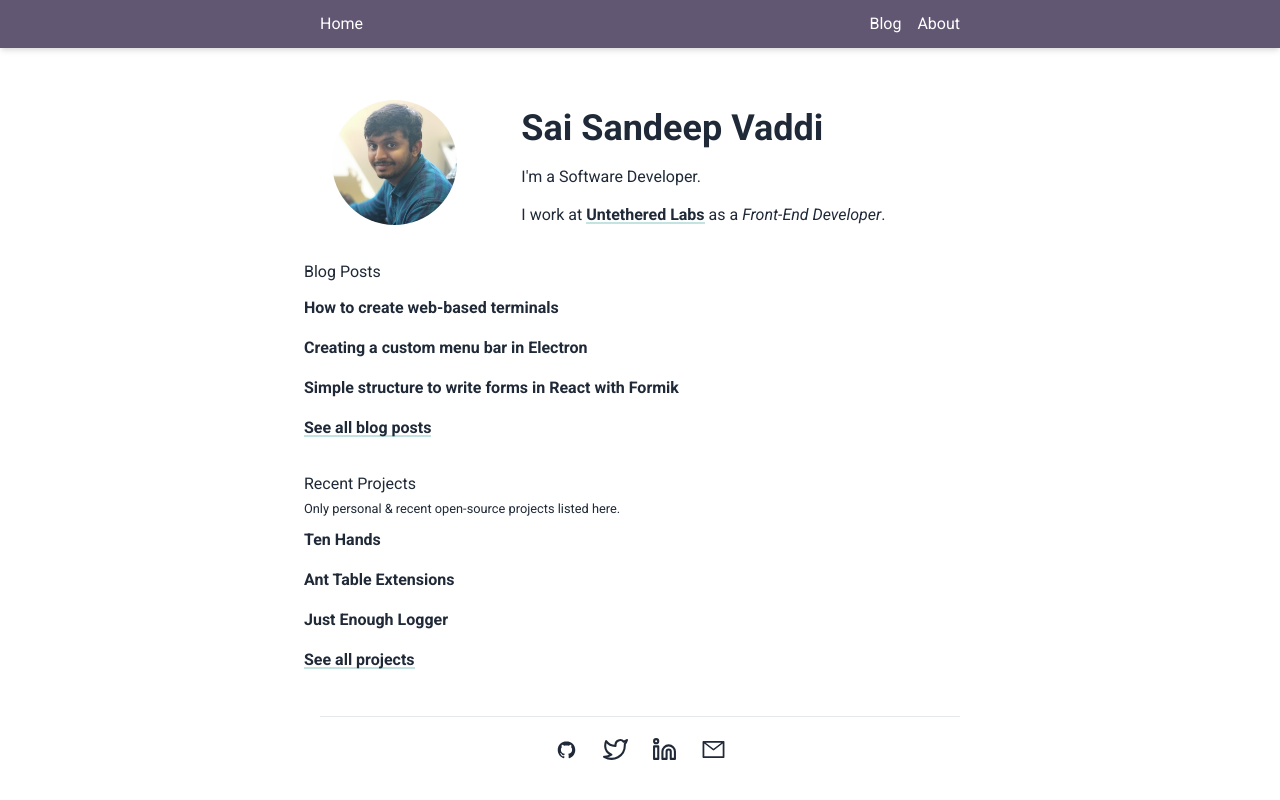
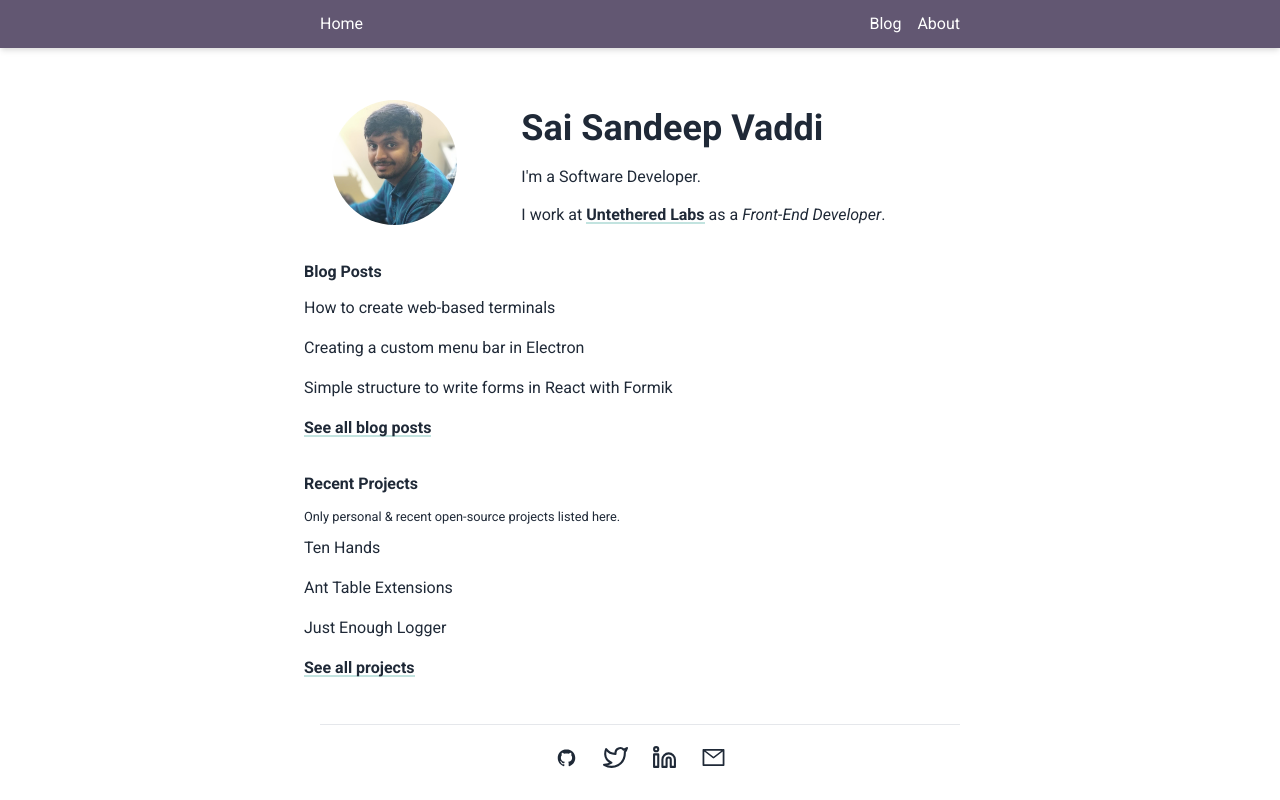
Before and after one commit to saisandeepvaddi/my-personal-website, a Next.js app: page / in a window 1280 px wide. Built offline with nearby package versions, Linux system fonts and the light colour scheme; what @tailwindcss/typography, tailwindcss-debug-screens would draw is missing.

Commit message:
Change styles

```diff
--- a/components/Home/TopArticles.jsx
+++ b/components/Home/TopArticles.jsx
@@ -18,13 +18,14 @@
 
 function TopArticles() {
   return (
-    <section className="container mx-auto max-w-2xl">
-      <h2 className="mb-3">Blog Posts</h2>
+    <section className="container mx-auto max-w-2xl prose prose-sm">
+      <h3 className="mb-3 font-bold">Blog Posts</h3>
+
       <ul className="space-y-2 md:space-y-4">
         {articleLinks.map((article) => (
           <li key={article.title}>
             <Link href={article.href}>
-              <a className="list-item">{article.title}</a>
+              <a className="list-item hover:underline">{article.title}</a>
             </Link>
           </li>
         ))}
--- a/components/Home/TopProjects.jsx
+++ b/components/Home/TopProjects.jsx
@@ -17,17 +17,20 @@
 
 function TopProjects() {
   return (
-    <section className="container mx-auto max-w-2xl">
-      <h2 className="mb-0">Recent Projects</h2>
-      <small>
-        Only personal &amp; recent open-source projects listed here.
-      </small>
+    <section className="container mx-auto max-w-2xl prose prose-sm">
+      <h3 className="mb-0 font-bold">Recent Projects</h3>
+      <div className="my-2">
+        <small>
+          Only personal &amp; recent open-source projects listed here.
+        </small>
+      </div>
+
       <ul className="space-y-2 md:space-y-4 mt-2">
         {projectLinks.map((project) => (
           <li key={project.title}>
             <a
               href={project.href}
-              className="list-item"
+              className="list-item hover:underline"
               target="blank"
               rel="noopener noreferrer"
             >
@@ -37,7 +40,6 @@
         ))}
       </ul>
       <div className="mt-4"></div>
-
       <a
         href="https://github.com/saisandeepvaddi"
         target="blank"
--- a/styles/tailwind.css
+++ b/styles/tailwind.css
@@ -45,7 +45,7 @@
     @apply text-xl;
   } */
 
-  a:hover {
+  /* a:hover {
     @apply font-bold;
   }
 
@@ -66,7 +66,27 @@
   a.list-item:hover {
     background: #34475a !important;
     background: linear-gradient(transparent 90%, #34475a 0) !important;
+  } */
+
+  a:not(.nav-link):not([aria-hidden="true"]):not(.list-item) {
+    @apply font-semibold;
+    text-decoration: none;
+    background: linear-gradient(transparent 90%, #2a9d9049 0);
   }
+
+  a:not(.nav-link):not([aria-hidden="true"]):not(.list-item):hover {
+    background: #2a8d8f;
+    background: linear-gradient(transparent 80%, #2a9d90a4 0);
+  }
+
+  /* a.list-item {
+    background: none !important;
+  }
+
+  a.list-item:hover {
+    background: #34475a !important;
+    background: linear-gradient(transparent 90%, #34475a 0) !important;
+  } */
 
   /* For showing link icon on blog post headings */
   span.icon.icon-link {
```
